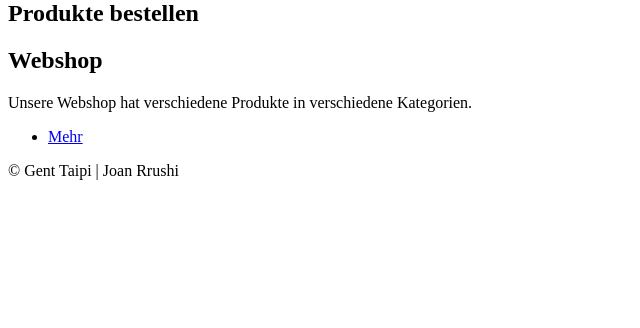
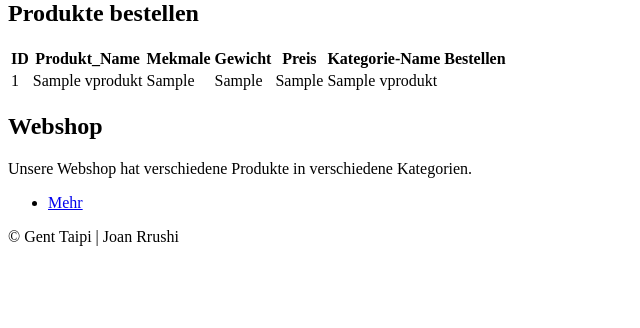
Before and after one commit to JoanRr/SEW-DIP, a PHP site: page /webshop_k.php in a window 1280 px wide. Shown: the part 472-800 px from the top of the page, without its empty margins (0-640 px from the left). Run offline with PHP 8.4, Linux system fonts and the light colour scheme; the visitor is signed in with stand-in values (Sample User, id 1); tables that the repository leaves empty or names only in its code hold one stand-in row (values such as "Sample post"); some libraries are stand-ins or nearby versions.

Commit message:
Update webshop_k.php

```diff
--- a/webshop_k.php
+++ b/webshop_k.php
@@ -1,7 +1,8 @@
  <?php
 session_start();
 
-$login_session=$_SESSION['login_kunde'];
+if(isset($_SESSION['login_kunde'])) {
+
 ?>
 <!DOCTYPE HTML>
 <html>
@@ -37,6 +38,62 @@ $login_session=$_SESSION['login_kunde'];
 								<span class="image main"><img src="images/webshop.jpg" alt="" /></span>
 							</section>
 						<h2> Produkte bestellen </h2>
+							<div class="table-wrapper">
+
+
+											<table class="alt">
+
+												<thead>
+													<tr>
+														<th>ID</th>
+														<th>Produkt_Name</th>
+														<th>Mekmale</th>
+														<th>Gewicht</th>
+														<th>Preis</th>
+														<th>Kategorie-Name</th>
+														<th>Bestellen</th>
+
+													</tr>
+												</thead>
+												<tbody>
+													<?php
+			/*Verbindung mit der DB*/
+			$pdo = new PDO('mysql:host=localhost;dbname=webshop', 'root', '');
+			/*Select Statement*/
+			$select = "SELECT idProdukt, Produkt_Name, Merkmale, Preis, Gewicht, Kategorie_Name FROM vprodukt ORDER BY idProdukt";
+			/*Prepare Statement aus Sicherheit-Gruende*/
+			$sth = $pdo->prepare($select);
+			/*Durchfuehrung von Select-Statement*/
+			$sth->execute();
+			/*Die Ergebnisse werden als ASSOC-Array aufgelistet*/
+			$result = $sth->fetchAll(PDO::FETCH_ASSOC);
+
+				//echo "<table>";
+			foreach($result as $row) {
+
+				echo "<tr>";
+				echo "<td>" . $row["idProdukt"] . "</td>";
+				echo "<td>"	. $row["Produkt_Name"] . "</td>";
+				echo "<td>" . $row["Merkmale"] . "</td>";
+				echo "<td>" . $row["Gewicht"] . "</td>";
+				echo "<td>" . $row["Preis"] . "</td>";
+				echo "<td>" . $row["Kategorie_Name"] . "</td>";
+
+
+
+
+				echo "</tr>";
+
+			}
+
+			//echo "</table>"
+		?>
+			</tbody>
+		</table>
+
+
+
+
 					</div>
 
 				<!-- Footer -->
@@ -65,3 +122,9 @@ $login_session=$_SESSION['login_kunde'];
 
 	</body>
 </html>
+<?php
+} else {
+	/*Wenn man nicht eigeloggt ist, kann er nur "login_a.php" Seite sehen*/
+	header("Location: login_k.php");
+}
+?>
```
